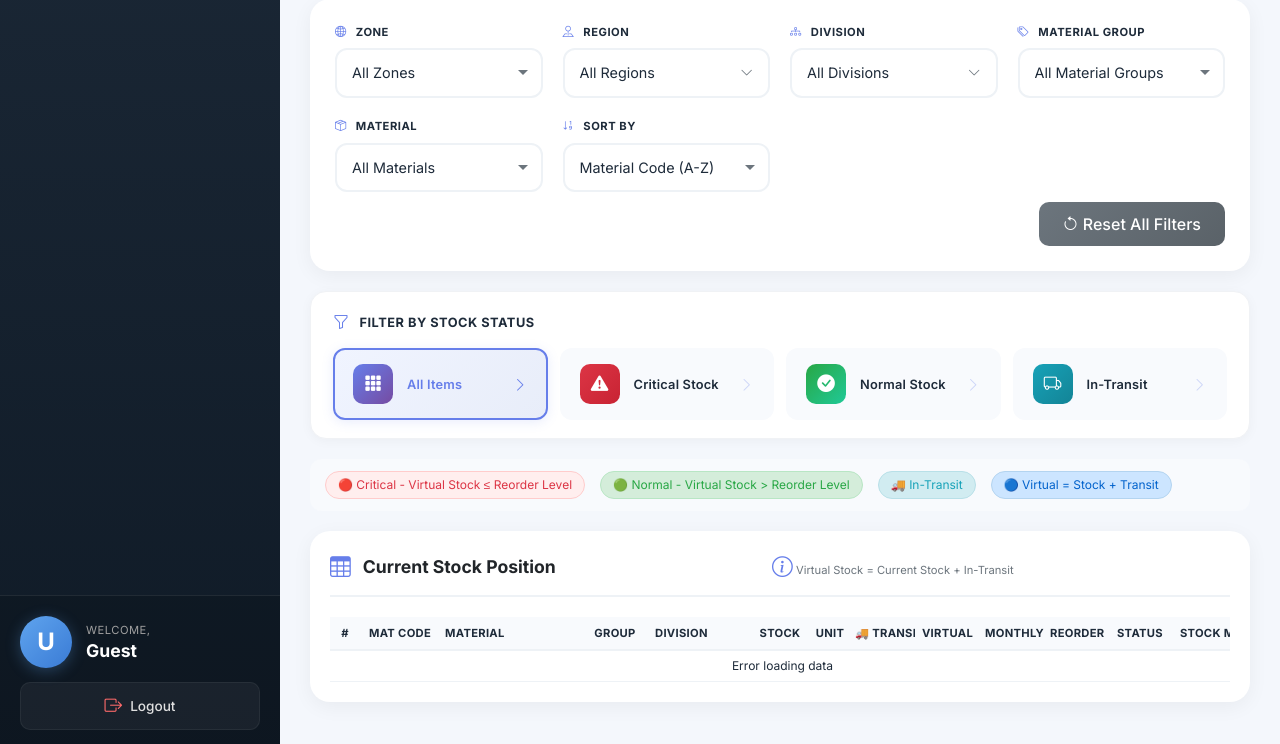
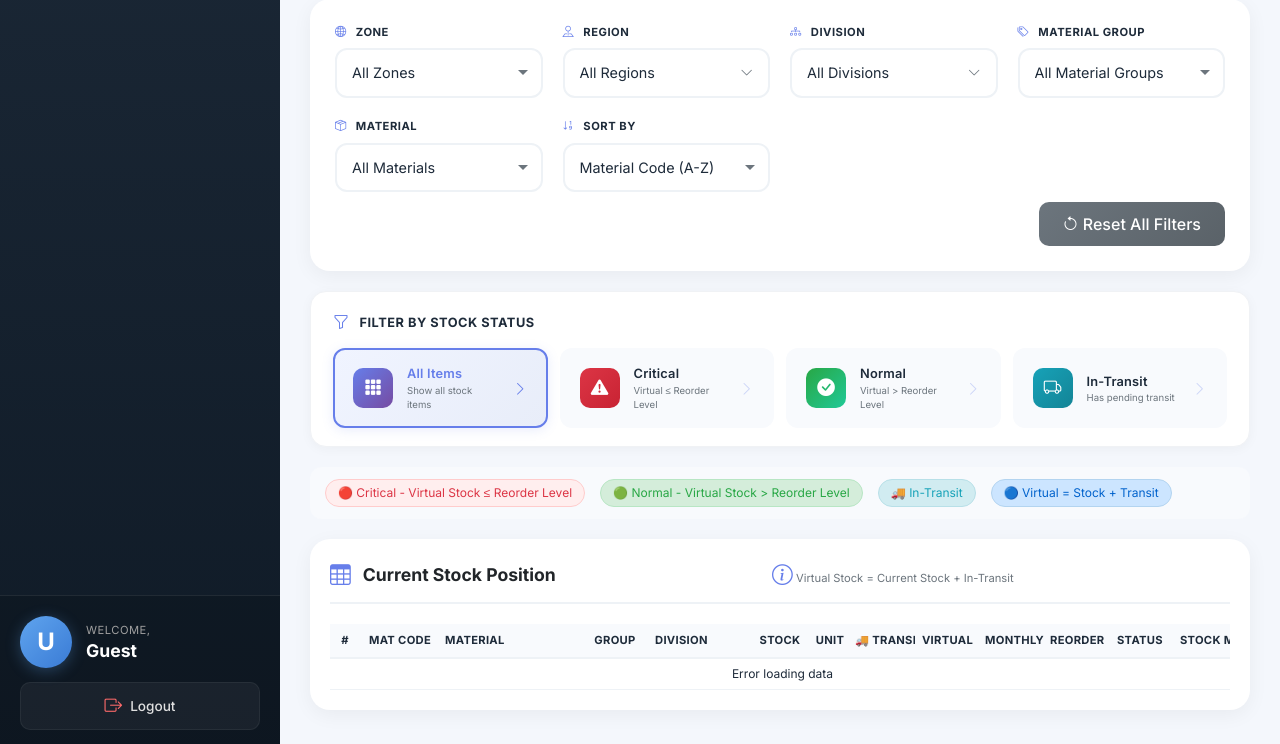
Before and after one commit to Subhmy/inventory-system-siliguri, a Flask app: template templates/dashboards/current_stock_position.html in a window 1280 px wide. Shown: the part 368-1112 px from the top of the page. Run offline with Flask 3, Linux system fonts and the light colour scheme; the template is opened without the code that fills it, so the values that code supplies are empty; some libraries are stand-ins or nearby versions.

Commit message:
Updated Current Stock Position with complete filter logic

```diff
--- a/templates/dashboards/current_stock_position.html
+++ b/templates/dashboards/current_stock_position.html
@@ -183,6 +183,7 @@
             </div>
             <div class="status-card-info">
                 <div class="status-card-label">All Items</div>
+                <div style="font-size:0.6rem;color:#6c757d;">Show all stock items</div>
             </div>
             <div class="status-card-arrow"><i class="bi bi-chevron-right"></i></div>
         </div>
@@ -191,7 +192,8 @@
                 <i class="bi bi-exclamation-triangle-fill"></i>
             </div>
             <div class="status-card-info">
-                <div class="status-card-label">Critical Stock</div>
+                <div class="status-card-label">Critical</div>
+                <div style="font-size:0.6rem;color:#6c757d;">Virtual ≤ Reorder Level</div>
             </div>
             <div class="status-card-arrow"><i class="bi bi-chevron-right"></i></div>
         </div>
@@ -200,7 +202,8 @@
                 <i class="bi bi-check-circle-fill"></i>
             </div>
             <div class="status-card-info">
-                <div class="status-card-label">Normal Stock</div>
+                <div class="status-card-label">Normal</div>
+                <div style="font-size:0.6rem;color:#6c757d;">Virtual > Reorder Level</div>
             </div>
             <div class="status-card-arrow"><i class="bi bi-chevron-right"></i></div>
         </div>
@@ -210,6 +213,7 @@
             </div>
             <div class="status-card-info">
                 <div class="status-card-label">In-Transit</div>
+                <div style="font-size:0.6rem;color:#6c757d;">Has pending transit</div>
             </div>
             <div class="status-card-arrow"><i class="bi bi-chevron-right"></i></div>
         </div>
@@ -291,7 +295,20 @@
 <script>
     /**
      * ================================================================
-     * CURRENT STOCK POSITION - COMPLETE FIXED VERSION
+     * CURRENT STOCK POSITION - COMPLETE FILTER LOGIC
+     * ================================================================
+     *
+     * FILTER HIERARCHY (Priority from Highest to Lowest):
+     * 1. REGION - Affects Division dropdown options
+     * 2. DIVISION - Filters by selected divisions
+     * 3. ZONE - Overrides Region + Division for Siliguri Zone
+     * 4. MATERIAL GROUP - Shows ALL divisions for selected group
+     * 5. MATERIAL - Shows specific material across filtered data
+     * 6. STATUS - Filters by Critical/Normal/In-Transit
+     * 7. SORT BY - Orders the results
+     *
+     * KEY BEHAVIOR: When Material Group is selected, it shows
+     * data across ALL DIVISIONS regardless of region/division filters.
      * ================================================================
      */
 
@@ -360,7 +377,9 @@
         selectedRegions: [],
         selectedDivisions: [],
         statusFilter: 'all',
-        allRawData: []
+        allRawData: [],
+        selectedGroup: 'all',
+        selectedMaterial: 'all'
     };
 
     // ================================================================
@@ -460,7 +479,6 @@
             if (el && t) { t.textContent = msg; el.style.display = 'block'; clearTimeout(el._t); el._t = setTimeout(() => el.style.display = 'none', 5000); }
         },
 
-        // ★ FIXED: Show ONLY unique materials with status breakdown
         renderTable: (data) => {
             const tb = Ui.dom.table;
             const countEl = Ui.dom.resultCount;
@@ -469,46 +487,22 @@
             if (!data?.length) {
                 const names = { all: 'items', critical: 'critical items', normal: 'normal items', in_transit: 'items with in-transit' };
                 tb.innerHTML = `<tr><td colspan="13" class="text-center">No ${names[State.statusFilter] || 'items'} found matching your filters</td></tr>`;
-                if (countEl) countEl.textContent = '0 items';
+                if (countEl) countEl.textContent = '0 records';
                 return;
             }
 
-            // ★ Get unique materials by material_code
-            const uniqueMap = new Map();
-            data.forEach(item => {
-                const code = item.material_code;
-                if (!uniqueMap.has(code)) {
-                    uniqueMap.set(code, {
-                        material_code: code,
-                        material_name: item.material_name || code,
-                        status: item.status,
-                        status_class: item.status_class,
-                        has_transit: item.has_transit,
-                        transit_qty: item.transit_qty || 0,
-                        current_stock: item.current_stock,
-                        virtual_stock: item.virtual_stock,
-                        unit: item.unit || 'Units',
-                        division_name: item.division_name,
-                        material_group: item.material_group,
-                        monthly_avg: item.monthly_avg,
-                        reorder_level: item.reorder_level,
-                        stock_months: item.stock_months,
-                        sl: item.sl
-                    });
-                }
-            });
-
-            const uniqueData = Array.from(uniqueMap.values());
-            const uniqueCount = uniqueData.length;
-
-            // ★ Count unique materials by status
-            const criticalCount = uniqueData.filter(item => item.status === 'Critical').length;
-            const normalCount = uniqueData.filter(item => item.status === 'Normal').length;
-            const transitCount = uniqueData.filter(item => item.has_transit).length;
+            // ★ Get unique material count
+            const uniqueCodes = new Set(data.map(item => item.material_code));
+            const uniqueCount = uniqueCodes.size;
+
+            // Count by status
+            const criticalCount = data.filter(item => item.status === 'Critical').length;
+            const normalCount = data.filter(item => item.status === 'Normal').length;
+            const transitCount = data.filter(item => item.has_transit).length;
             const transitTotal = data.reduce((sum, item) => sum + (item.transit_qty || 0), 0);
 
-            // ★ Render unique materials only
-            tb.innerHTML = uniqueData.map((item, index) => `
+            // ★ Render ALL records (division-wise)
+            tb.innerHTML = data.map((item, index) => `
                 <tr>
                     <td class="col-sno">${index + 1}</td>
                     <td class="col-mat-code"><code>${Utils.sanitize(item.material_code)}</code></td>
@@ -528,17 +522,36 @@
                 </tr>
             `).join('');
 
-            // ★ Show ONLY unique materials count
+            // ★ Update count display
             if (countEl) {
-                countEl.textContent = `${uniqueCount} unique materials`;
+                const group = State.selectedGroup;
+                const divCount = new Set(data.map(item => item.division_name)).size;
+                let displayText = `${data.length} records`;
+                if (uniqueCount > 0) displayText += ` (${uniqueCount} unique materials`;
+                if (divCount > 0 && data.length > 1) displayText += `, ${divCount} divisions`;
+                displayText += `)`;
+                countEl.textContent = displayText;
             }
 
-            // ★ Build message: Total unique materials first, then breakdown
-            let msg = `✅ ${uniqueCount} unique materials`;
+            // ★ Guidance message based on filters
+            let msg = `✅ ${data.length} stock records`;
+            if (uniqueCount > 0) msg += ` (${uniqueCount} unique materials)`;
+
+            if (State.selectedGroup !== 'all') {
+                msg += ` for group "${State.selectedGroup}"`;
+            }
+            if (State.selectedMaterial !== 'all') {
+                msg += ` for material "${State.selectedMaterial}"`;
+            }
+            if (State.selectedDivisions.length > 0 && State.selectedDivisions.length < CONFIG.ALL_DIVISIONS.length) {
+                msg += ` in ${State.selectedDivisions.length} divisions`;
+            }
+
             if (criticalCount > 0) msg += `, ${criticalCount} critical`;
             if (normalCount > 0) msg += `, ${normalCount} normal`;
             if (transitCount > 0) msg += `, ${transitCount} with in-transit`;
             if (transitTotal > 0) msg += ` (${Math.round(transitTotal)} units on the way)`;
+
             Ui.showGuidance(msg);
         },
 
@@ -576,7 +589,7 @@
     };
 
     // ================================================================
-    // 6. STOCK MANAGER
+    // 6. STOCK MANAGER - COMPLETE FILTER LOGIC
     // ================================================================
     const Manager = {
         async init() {
@@ -617,7 +630,7 @@
 
         async loadMaterials() {
             try {
-                const group = Ui.dom.group?.value;
+                const group = Ui.dom.group?.value || 'all';
                 const materials = await Api.getMaterials(group);
                 const filtered = materials.filter(m => !Utils.isExcluded(m.material_group));
                 const sel = Ui.dom.material;
@@ -714,7 +727,9 @@
             this.applyFilters();
         },
 
-        // ★ Main filter function
+        // ================================================================
+        // ★ COMPLETE FILTER LOGIC - applyFilters()
+        // ================================================================
         applyFilters() {
             if (!State.allRawData || State.allRawData.length === 0) {
                 this.loadStockData();
@@ -723,11 +738,15 @@
 
             let filtered = [...State.allRawData];
 
-            // Region Filter
+            // ============================================================
+            // FILTER 1: REGION (Affects Division dropdown)
+            // ============================================================
             let allowedDivisions = [];
             if (State.selectedRegions.length === 0 || State.selectedRegions.length === CONFIG.ALL_REGIONS.length) {
+                // If no regions selected or all regions selected → show all divisions
                 allowedDivisions = CONFIG.ALL_DIVISIONS;
             } else {
+                // Show only divisions belonging to selected regions
                 const unique = new Set();
                 State.selectedRegions.forEach(region => {
                     if (CONFIG.REGION_DIVISIONS[region]) {
@@ -738,32 +757,59 @@
             }
             filtered = filtered.filter(item => allowedDivisions.includes(item.division_name));
 
-            // Division Filter
+            // ============================================================
+            // FILTER 2: DIVISION
+            // ============================================================
+            // If specific divisions are selected (not all), filter by them
             if (State.selectedDivisions.length > 0 && State.selectedDivisions.length < CONFIG.ALL_DIVISIONS.length) {
                 filtered = filtered.filter(item => State.selectedDivisions.includes(item.division_name));
             }
 
-            // Zone Filter
+            // ============================================================
+            // FILTER 3: ZONE (Overrides Region + Division)
+            // ============================================================
             const zone = Ui.dom.zone?.value || 'all';
             if (zone === 'siliguri') {
-                const zoneDivs = ['darjeeling', 'kalimpong', 'jalpaiguri', 'coochbehar', 'alipurduar', 'siliguri_zone']
-                    .flatMap(r => CONFIG.REGION_DIVISIONS[r] || []);
+                // Siliguri Zone includes all except Cord Road
+                const zoneDivs = [
+                    'darjeeling', 'kalimpong', 'jalpaiguri',
+                    'coochbehar', 'alipurduar', 'siliguri_zone'
+                ].flatMap(r => CONFIG.REGION_DIVISIONS[r] || []);
                 filtered = filtered.filter(item => zoneDivs.includes(item.division_name));
             }
 
-            // Material Group Filter
+            // ============================================================
+            // FILTER 4: MATERIAL GROUP ★ CRITICAL
+            // Shows ALL divisions for selected group
+            // ============================================================
             const group = Ui.dom.group?.value || 'all';
+            State.selectedGroup = group;
+
             if (group !== 'all') {
-                filtered = filtered.filter(item => item.material_group === group);
+                // Get all material codes in this group
+                const groupMaterialCodes = new Set();
+                State.allRawData.forEach(item => {
+                    if (item.material_group === group) {
+                        groupMaterialCodes.add(item.material_code);
+                    }
+                });
+                // Show ALL records for these material codes (across ALL divisions)
+                filtered = filtered.filter(item => groupMaterialCodes.has(item.material_code));
             }
 
-            // Material Filter
+            // ============================================================
+            // FILTER 5: MATERIAL (Specific)
+            // ============================================================
             const material = Ui.dom.material?.value || 'all';
+            State.selectedMaterial = material;
+
             if (material !== 'all') {
                 filtered = filtered.filter(item => String(item.material_code) === String(material));
             }
 
-            // Status Filter
+            // ============================================================
+            // FILTER 6: STATUS (Card Selection)
+            // ============================================================
             if (State.statusFilter === 'critical') {
                 filtered = filtered.filter(item => item.status === 'Critical');
             } else if (State.statusFilter === 'normal') {
@@ -771,8 +817,11 @@
             } else if (State.statusFilter === 'in_transit') {
                 filtered = filtered.filter(item => item.has_transit);
             }
-
-            // Sort Filter
+            // 'all' - no filter
+
+            // ============================================================
+            // FILTER 7: SORT BY
+            // ============================================================
             const sortBy = Ui.dom.sort?.value || 'material_code';
             const sortMap = {
                 'material_code': (a, b) => String(a.material_code).localeCompare(String(b.material_code)),
@@ -781,10 +830,10 @@
                 'current_stock_desc': (a, b) => (b.current_stock || 0) - (a.current_stock || 0),
                 'virtual_stock_asc': (a, b) => (a.virtual_stock || 0) - (b.virtual_stock || 0),
                 'virtual_stock_desc': (a, b) => (b.virtual_stock || 0) - (a.virtual_stock || 0),
-                'stock_months_asc': (a, b) => parseFloat(a.stock_months) - parseFloat(b.stock_months),
-                'stock_months_desc': (a, b) => parseFloat(b.stock_months) - parseFloat(a.stock_months),
-                'monthly_avg_asc': (a, b) => a.monthly_avg - b.monthly_avg,
-                'monthly_avg_desc': (a, b) => b.monthly_avg - a.monthly_avg,
+                'stock_months_asc': (a, b) => parseFloat(a.stock_months || 0) - parseFloat(b.stock_months || 0),
+                'stock_months_desc': (a, b) => parseFloat(b.stock_months || 0) - parseFloat(a.stock_months || 0),
+                'monthly_avg_asc': (a, b) => (a.monthly_avg || 0) - (b.monthly_avg || 0),
+                'monthly_avg_desc': (a, b) => (b.monthly_avg || 0) - (a.monthly_avg || 0),
                 'status': (a, b) => {
                     if (a.status === 'Critical' && b.status !== 'Critical') return -1;
                     if (a.status !== 'Critical' && b.status === 'Critical') return 1;
@@ -931,6 +980,7 @@
         },
 
         async onMaterialGroupChange() {
+            const group = Ui.dom.group?.value || 'all';
             await this.loadMaterials();
             this.loadStockData();
         },
```
